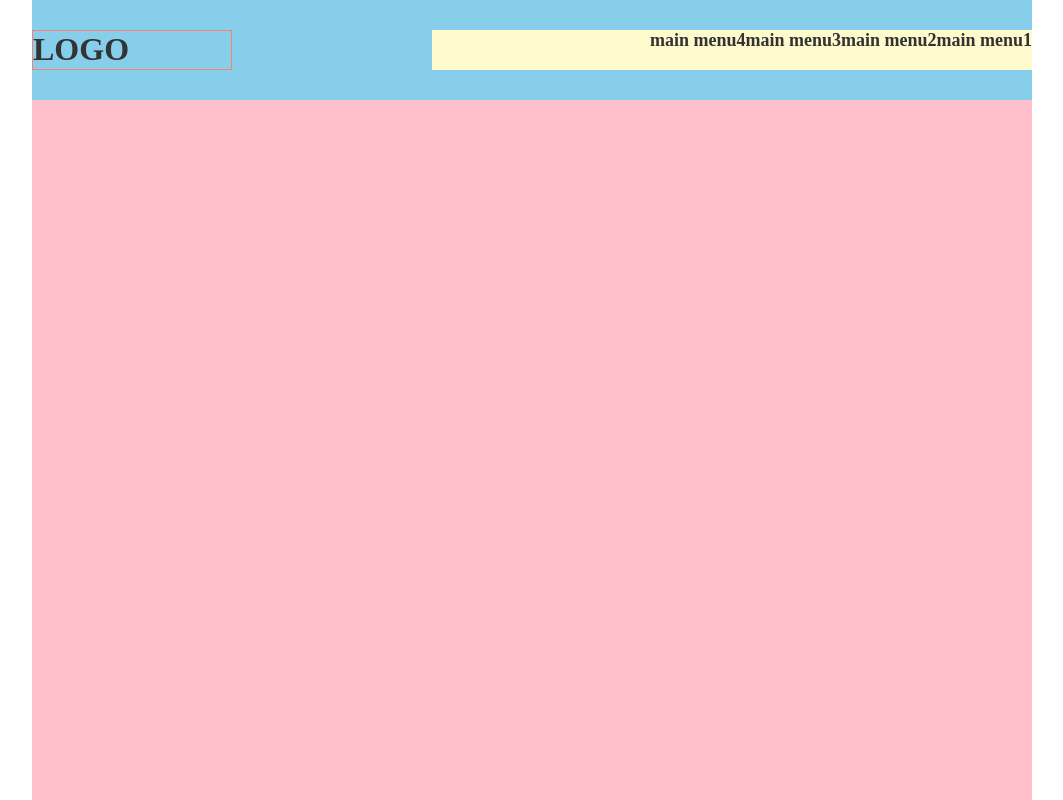
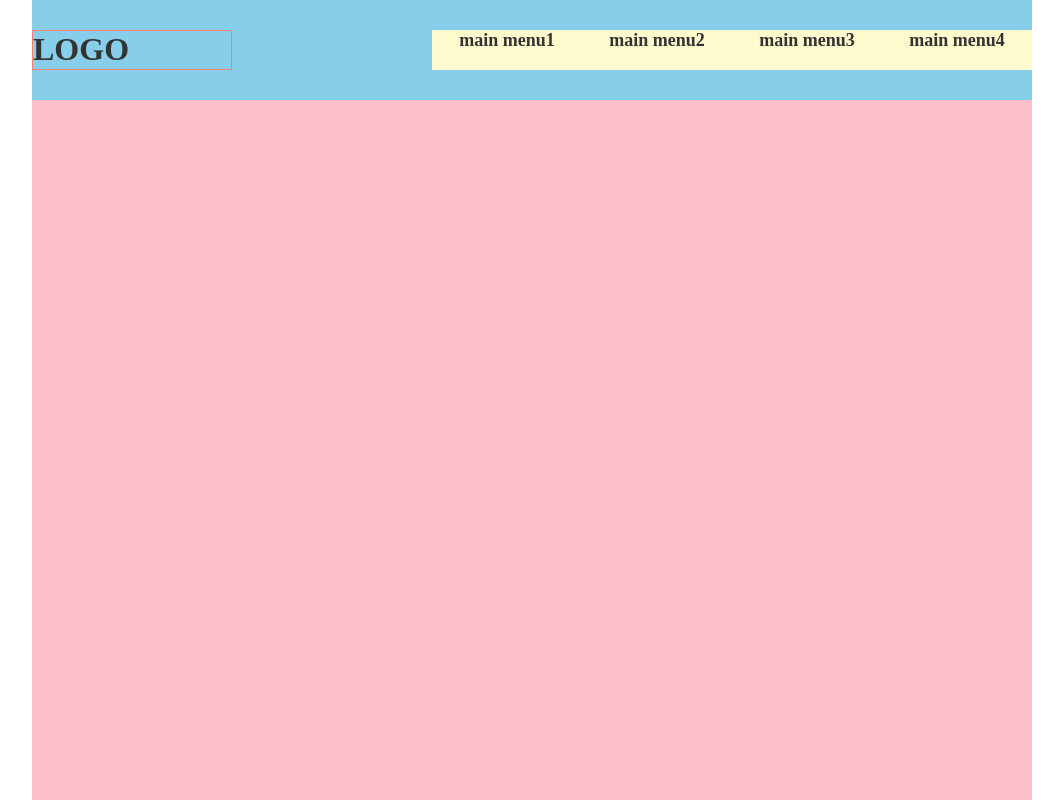
Before and after one commit to NyeonggyeongKIM/markup-exercises, a plain HTML site: page drop-01.html in a window 1280 px wide. Shown: the whole page, without its empty margins (108-1171 px from the left). Drawn offline with Linux system fonts and the light colour scheme.

Commit message:
align-items의 속성을 바꾸어주었습니다 :) 훌륭히 잘 작성하셧습니다git add . 베리굿git add .

```diff
--- a/drop-01.html
+++ b/drop-01.html
@@ -1,13 +1,13 @@
 <!DOCTYPE html>
 <html lang="en">
+
 <head>
   <meta charset="UTF-8">
   <meta http-equiv="X-UA-Compatible" content="IE=edge">
   <meta name="viewport" content="width=device-width, initial-scale=1.0">
   <title>Document</title>
   <style>
-
-    *{
+    * {
       margin: 0;
       padding: 0;
       box-sizing: border-box;
@@ -41,10 +41,14 @@
     #menu-container {
       width: 600px;
       height: 40px;
-      /* display: flex;
-      align-items: center;
-      justify-content: space-around; */
       background-color: lemonchiffon;
+
+      /* 질문 포인트 */
+
+      display: flex;
+      align-items: flex-start;
+      justify-content: space-around;
+
     }
 
     #main-menu {
@@ -72,9 +76,9 @@
       height: 30px;
       display: none;
     }
-
   </style>
 </head>
+
 <body>
   <div id="container">
 
@@ -136,11 +140,11 @@
     console.log(subMenu);
     console.log(subBox);
 
-    for(let i = 0; i < mainMenu.length; i++){
-      mainMenu[i].addEventListener('mouseover' , function(){
-        for(let j=0; j < subMenu.length; j++){
+    for (let i = 0; i < mainMenu.length; i++) {
+      mainMenu[i].addEventListener('mouseover', function () {
+        for (let j = 0; j < subMenu.length; j++) {
           subBox[j].style.height = '180px';
-          for(let k = 0; k < subMenu.length; k++){
+          for (let k = 0; k < subMenu.length; k++) {
             subMenu[k].style.display = 'block';
           }
         }
@@ -150,4 +154,5 @@
   </script>
 
 </body>
+
 </html>
```
